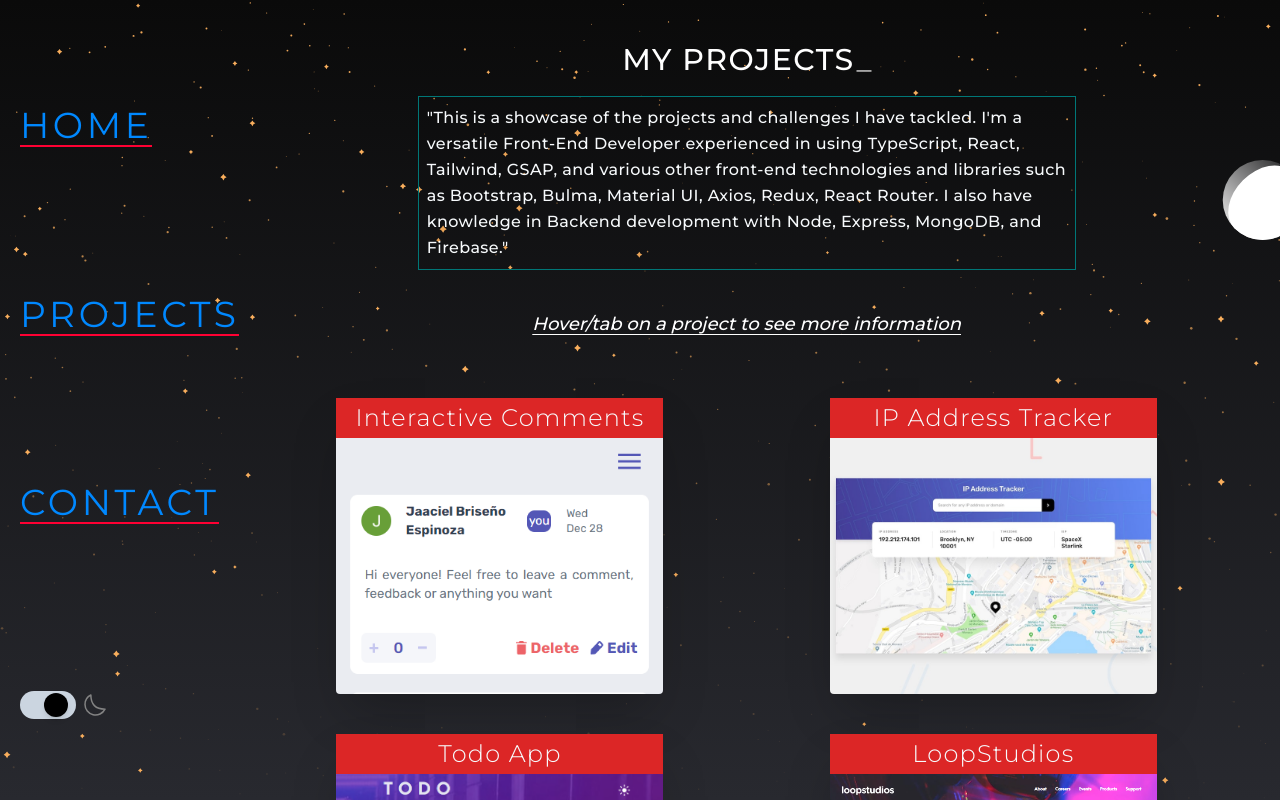
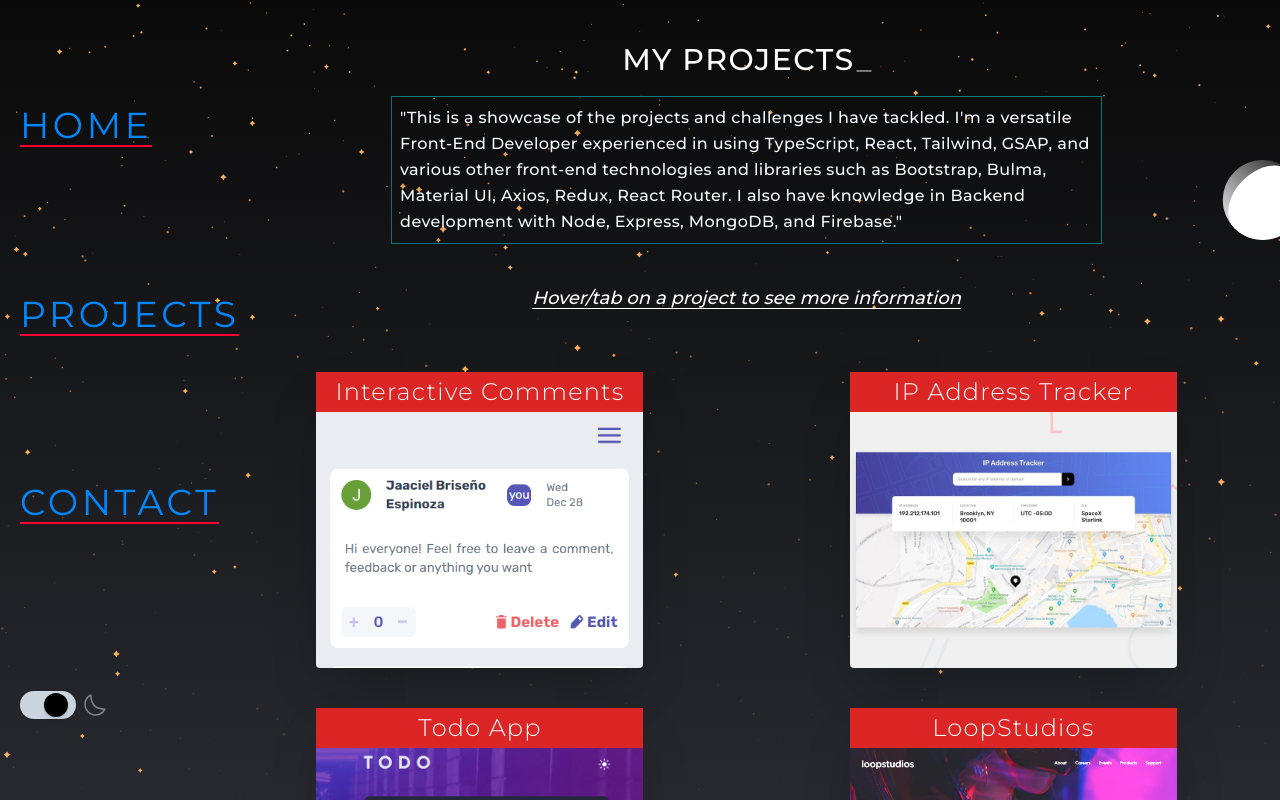
Before and after one commit to JaacielBriseo/portfolio, a React (Vite) app: page /projects in a window 1280 px wide. Shown: the top 800 px of the page. Built offline with nearby package versions, Linux system fonts and the light colour scheme.

Commit message:
Modal animation switch to useEffect instead of useLayoutEffect / padding in projects page fix

```diff
--- a/src/components/ModalContainer/ModalContainer.tsx
+++ b/src/components/ModalContainer/ModalContainer.tsx
@@ -15,7 +15,7 @@ export const ModalContainer: React.FC<Props> = ({ isMobileMenuOpen, children, on
 		document.body.classList.add('overflow-hidden');
 		return () => document.body.classList.remove('overflow-hidden');
 	}, [isMobileMenuOpen]);
-	useLayoutEffect(() => {
+	useEffect(() => {
 		const ctx = gsap.context(() => {
 			tl.current && tl.current.progress(0).kill();
 			tl.current = gsap
--- a/src/components/ProjectsGrid/ProjectsGrid.tsx
+++ b/src/components/ProjectsGrid/ProjectsGrid.tsx
@@ -3,12 +3,12 @@ import { ProjectCard } from '../ProjectCard/ProjectCard';
 import { TypewritterCharacters } from '../TypewritterCharacters/TypewritterCharacters';
 export const ProjectsGrid = () => {
 	return (
-		<section className='space-y-10 relative overflow-x-hidden p-10 lg:col-span-5'>
+		<section className='space-y-10 relative overflow-x-hidden lg:col-span-5'>
 			<div className='space-y-4'>
 				<div className='flex items-end justify-center w-9/12 mx-auto'>
 					<TypewritterCharacters
 						text='My projects'
-						className='font-medium text-3xl tracking-wider leading-10 uppercase text-black dark:text-white'
+						className='font-medium mt-10 text-3xl tracking-wider leading-10 uppercase text-black dark:text-white'
 					/>
 				</div>
 				<div className='flex items-center justify-center border border-[#077] w-9/12 mx-auto bg-black bg-opacity-70 dark:bg-opacity-5 p-2 md:w-8/12'>
```
